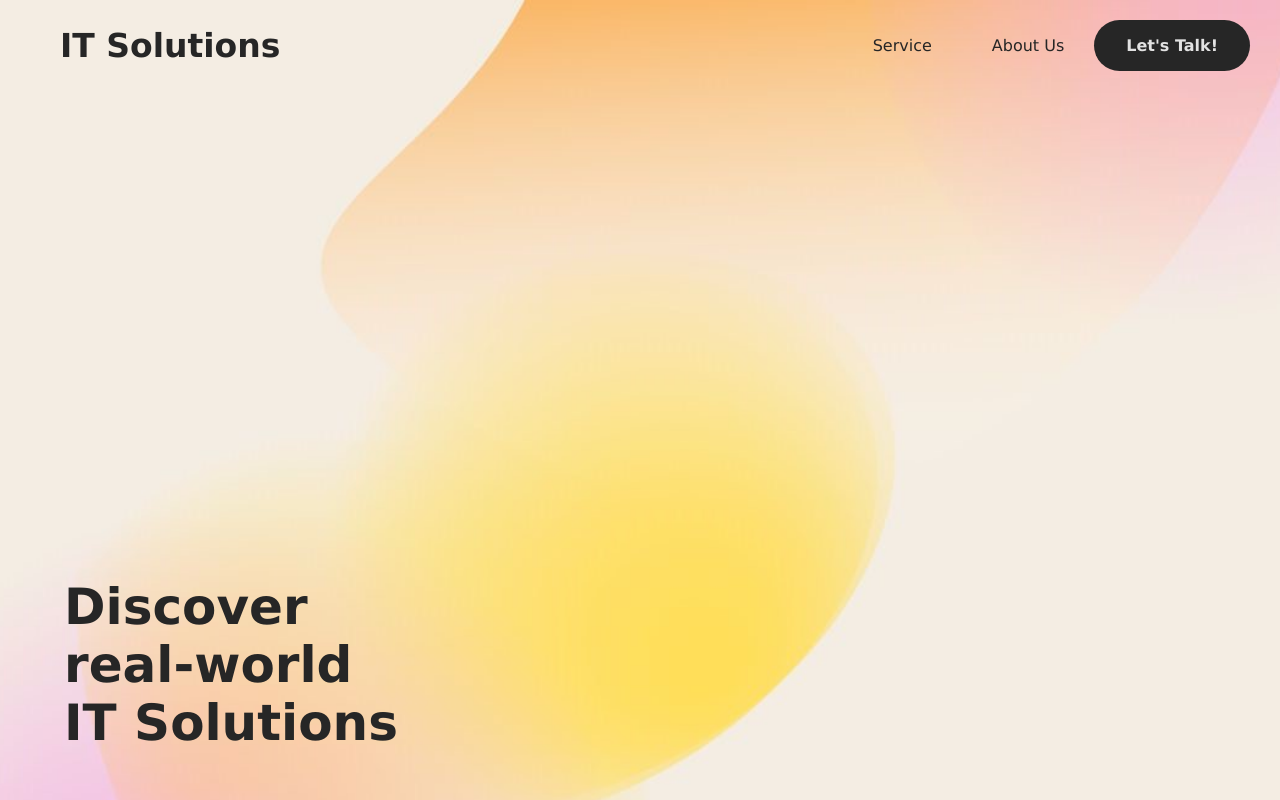
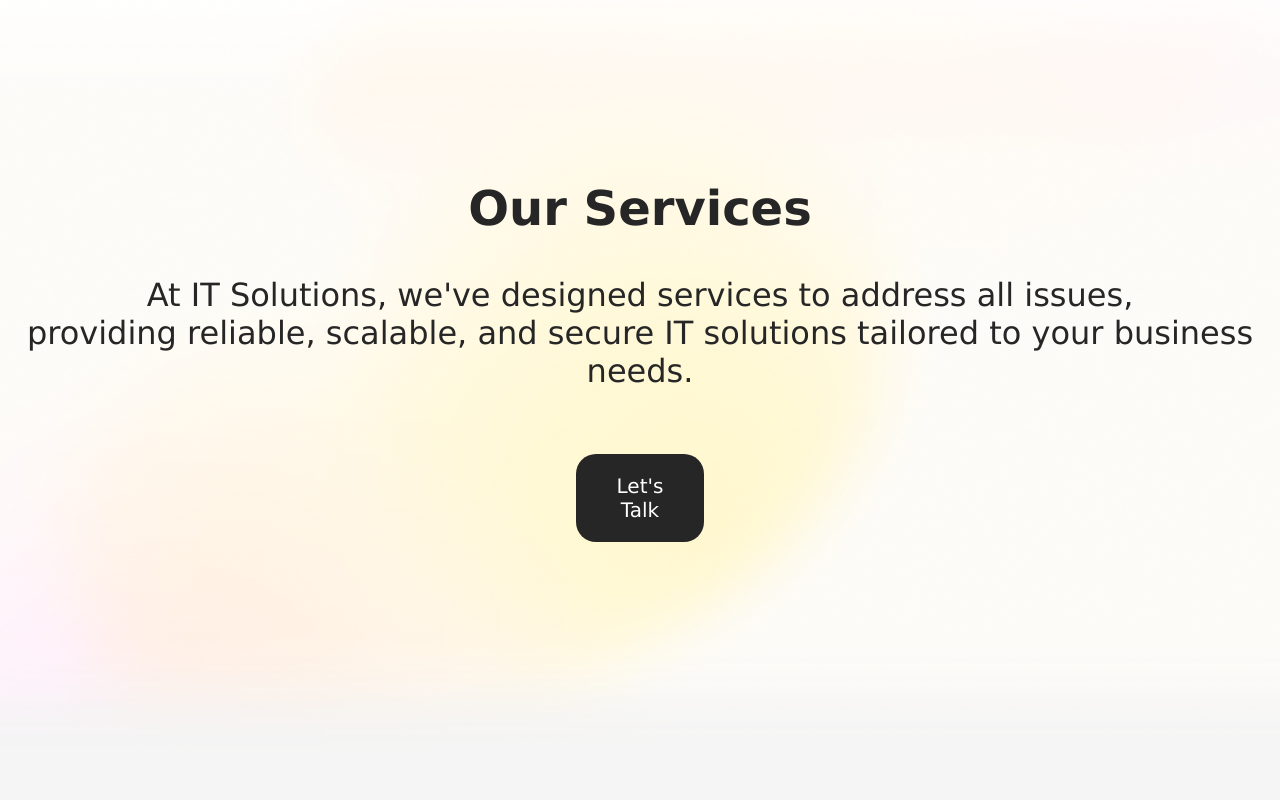
Before and after one commit to raghad-althagafi/Cpit405, a React (Create React App) app: page / in a window 1280 px wide. Shown: the top 800 px of the page. Built offline with nearby package versions, Linux system fonts and the light colour scheme.

Commit message:
services component

```diff
--- /dev/null
+++ b/src/ServicesPage/Services.js
@@ -0,0 +1,46 @@
+import './Services_Style.css';
+import Footer from '../Footer';
+import Header from '../Header';
+function Services() {
+    return (
+
+
+        <div className="page">
+
+
+
+
+        <section className="services-section">
+          <h1 className="main-title">Our Services</h1>
+          <p className='intro-text'> At IT Solutions, we've designed services to address all issues,
+          <br></br>providing reliable, scalable, and secure IT solutions tailored to your business needs.</p>
+
+
+          <button>Let's Talk</button>
+
+
+
+        {/*   <div className="service-box">
+            <h2 className="service-title">Service 1</h2>
+            <p className="service-desc">وصف الخدمة الأولى.</p>
+          </div>
+
+          <div className="service-box">
+            <h2 className="service-title">Service 2</h2>
+            <p className="service-desc">وصف الخدمة الثانية.</p>
+          </div>
+
+          <div className="service-box">
+            <h2 className="service-title">Service 3</h2>
+            <p className="service-desc">وصف الخدمة الثالثة.</p>
+          </div> */}
+
+        </section>
+
+      </div>
+
+      );
+    };
+
+
+export default Services;
--- /dev/null
+++ b/src/ServicesPage/Services_Style.css
@@ -0,0 +1,131 @@
+body {
+  margin: 0;
+  font-family: 'Segoe UI', Tahoma, Geneva, Verdana, sans-serif;
+  background-color: #f5f5f5;
+  color: #262626;
+}
+
+/* نخلي الصفحة منظمة */
+.page {
+  display: flex;
+  flex-direction: column;
+  align-items: center;
+}
+
+/* الهيدر */
+.header {
+  width: 100%;
+}
+
+.header-content {
+  display: flex;
+  justify-content: space-between;
+  align-items: center;
+  padding: 20px;
+}
+
+.header-left, .header-right {
+  margin: 0;
+}
+
+/* المحتوى الرئيسي */
+.container {
+  margin: auto;
+  display: flex;
+  flex-direction: column;
+  align-items: center;
+}
+
+/* عنوان رئيسي */
+.main-title {
+  text-align: center;
+  margin: 80px 0 40px 0; /* مسافة فوق وتحت */
+  font-size: 48px;
+}
+
+/* النص التمهيدي */
+.intro-text {
+  text-align: center;
+  font-size: 200%;
+  margin-bottom: 5%;
+}
+
+/* زر */
+button {
+  /* font-size: 20px;
+  padding: 20px 30px;
+  background-color: #262626;
+  color: white;
+  border: none;
+  border-radius: 20px;
+  cursor: pointer;
+  margin: 20px 0; */
+
+  font-size: 20px;
+  padding: 20px 30px;
+  background-color: #262626;
+  width: 10%;
+  color: white;
+  border: none;
+  border-radius: 20px;
+  cursor: pointer;
+  margin-bottom: 40%;
+}
+
+button:hover {
+  background-color: #3c3c3c;
+}
+
+/* نص فرعي */
+.sub-text {
+  margin-top: 10%;
+  text-align: center;
+  font-size: 200%;
+}
+
+/* البوكسات الخاصة بالخدمات */
+.service-box {
+  background-color: #ffffff;
+  border-radius: 10px;
+  margin-bottom: 300px;
+  transition: 0.3s ease;
+  width: 80%;
+  padding: 20px;
+  box-shadow: 0px 2px 8px rgba(0, 0, 0, 0.1);
+}
+
+.service-box:hover {
+  transform: scale(1.02);
+}
+
+/* عنوان الخدمة */
+.service-title {
+  font-size: 22px;
+  font-weight: bold;
+  margin-bottom: 10px;
+  color: #003366;
+}
+
+/* وصف الخدمة */
+.service-desc {
+  font-size: 16px;
+  line-height: 1.6;
+}
+
+/* سكشن الخدمات - فيه صورة خلفية */
+.services-section {
+  width: 100%;
+  background-image: url("backgroundService1.png");
+  background-repeat: no-repeat;
+  /* background-size: cover; */
+  background-position: top center;
+  padding: 100px 20px; /* padding عشان يكون في مساحة فوق تحت */
+  display: flex;
+  flex-direction: column;
+  align-items: center;
+
+
+
+   background-attachment: scroll;
+   background-size: 100% auto;
+}
--- a/src/index.js
+++ b/src/index.js
@@ -3,11 +3,13 @@
 import './index.css';
 import reportWebVitals from './reportWebVitals';
 import HomePage from './HomePage/HomePage';
+import Services from './ServicesPage/Services';
 
 const root = ReactDOM.createRoot(document.getElementById('root'));
 root.render(
   <React.StrictMode>
-    <HomePage />
+    {/* <HomePage /> */}
+    <Services />
   </React.StrictMode>
 );
 
```
Also changed, not shown: src/ServicesPage/backgroundService1.png (added).
